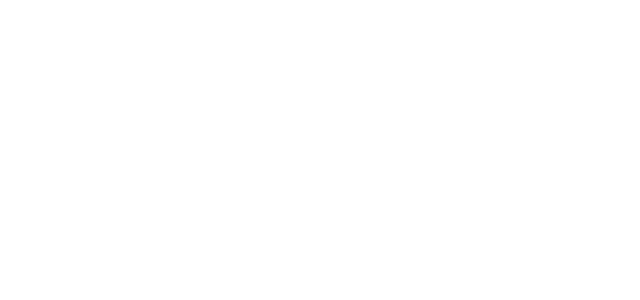
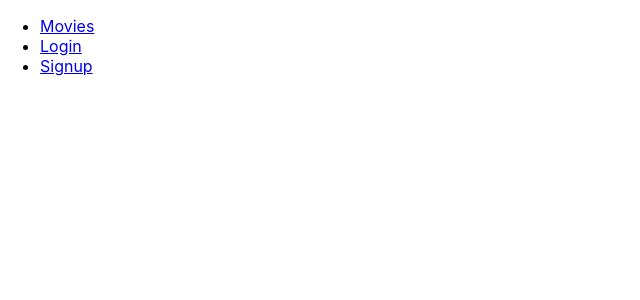
Before and after one commit to Ellimistdev/media-reviews-frontend, a React (Create React App) app: page / in a window 1280 px wide. Shown: the top 300 px of the page, without its empty margins (0-640 px from the left). Built offline with nearby package versions, Linux system fonts and the light colour scheme.

Commit message:
reworks nav

```diff
--- a/src/App.js
+++ b/src/App.js
@@ -1,5 +1,5 @@
 import React, { Component } from 'react';
-import './App.css';
+import { connect } from 'react-redux';
 import { BrowserRouter as Router, Route } from 'react-router-dom';
 import Nav from './components/Nav';
 import MoviesContainer from './containers/MoviesContainer'
@@ -11,6 +11,8 @@
     return (
       <Router>
         <div className='App'>
+          <Nav isAuthenticated={this.props.isAuthenticated} />
+          <Route exact path='/movies' component={MoviesContainer} />
           <Route path='/login' component={LoginForm} />
           <Route path='/signup' component={RegistrationForm} />
         </div>
@@ -19,4 +21,12 @@
   }
 }
 
-export default App;
+const mapStateToProps = (state) => {
+  return {
+    isAuthenticated: state.auth.isAuthenticated,
+    user: state.auth.currentUser
+  }
+}
+
+
+export default App = connect(mapStateToProps, null)(App);
--- a/src/components/Nav.js
+++ b/src/components/Nav.js
@@ -1,11 +1,40 @@
-import React from 'react';
+import React, { Component } from 'react';
+import { connect } from 'react-redux';
+import { Link, withRouter } from "react-router-dom";
+import { logout } from '../redux/actions/AuthActions';
 
-export default () => {
-  return <nav>
-    <ul>
-      <li><a href='/movies'>Movies</a></li>
-      <li><a href='/login'>Login</a></li>
-      <li><a href='/signup'>Signup</a></li>
-    </ul>
-  </nav>
+class Nav extends Component {
+  handleLogout = event => {
+    event.preventDefault();
+    this.props.logout();
+    this.props.history.push('/');
+  }
+
+  render() {
+    const nonAuthNav = (
+      <React.Fragment>
+        <li><Link to='/login'>Login</Link></li>
+        <li><Link to='/signup'>Signup</Link></li>
+      </React.Fragment>
+    );
+
+    const authNav = (
+      <React.Fragment>
+        <li><Link to='/profile'>Profile</Link></li>
+        <li onClick={this.handleLogout}>Logout</li>
+      </React.Fragment>
+    );
+
+    return (
+      <nav>
+        <ul>
+          <li><Link to='/movies'>Movies</Link></li>
+          {this.props.isAuthenticated ? authNav : nonAuthNav}
+        </ul>
+      </nav>
+    );
+  }
 }
+
+
+export default Nav = withRouter(connect(null, {logout})(Nav));
```
